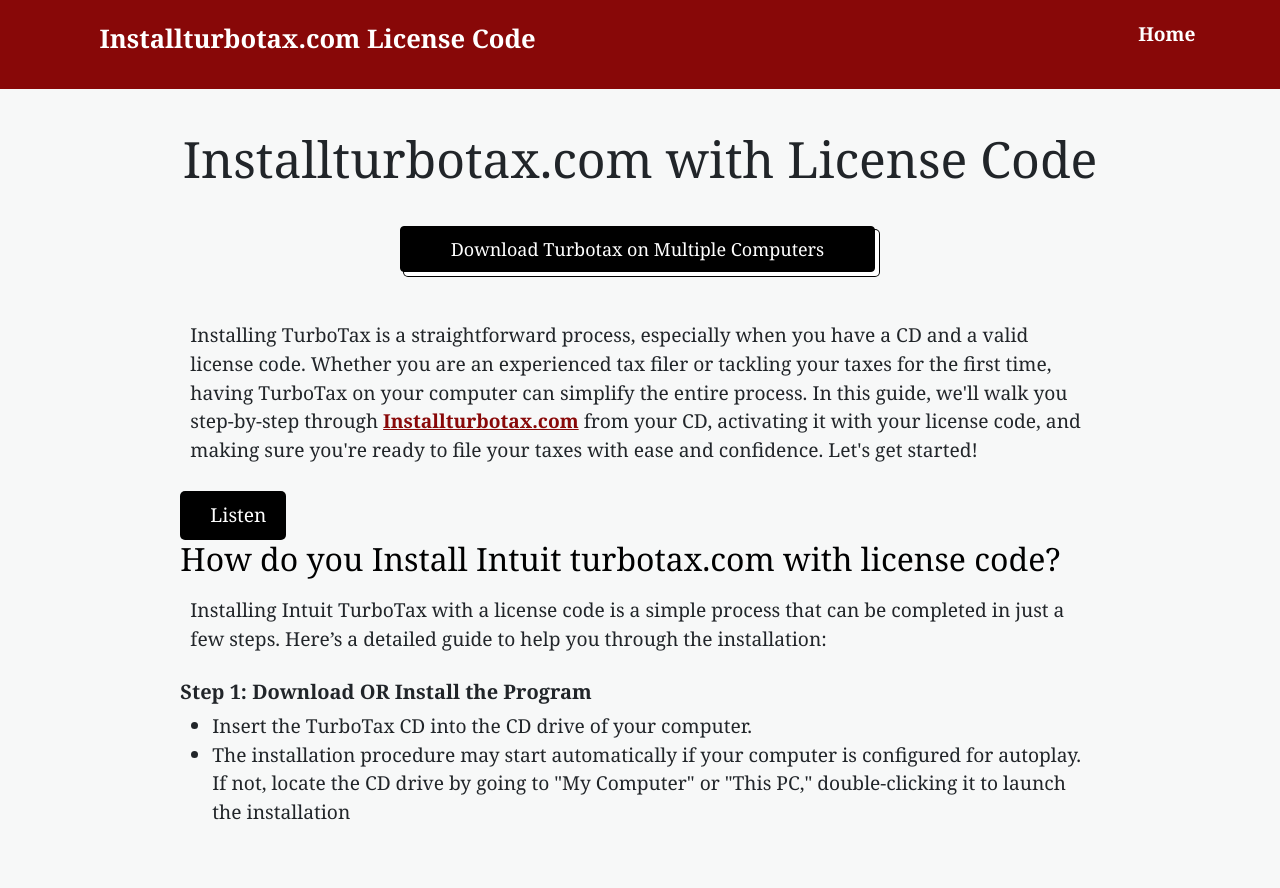
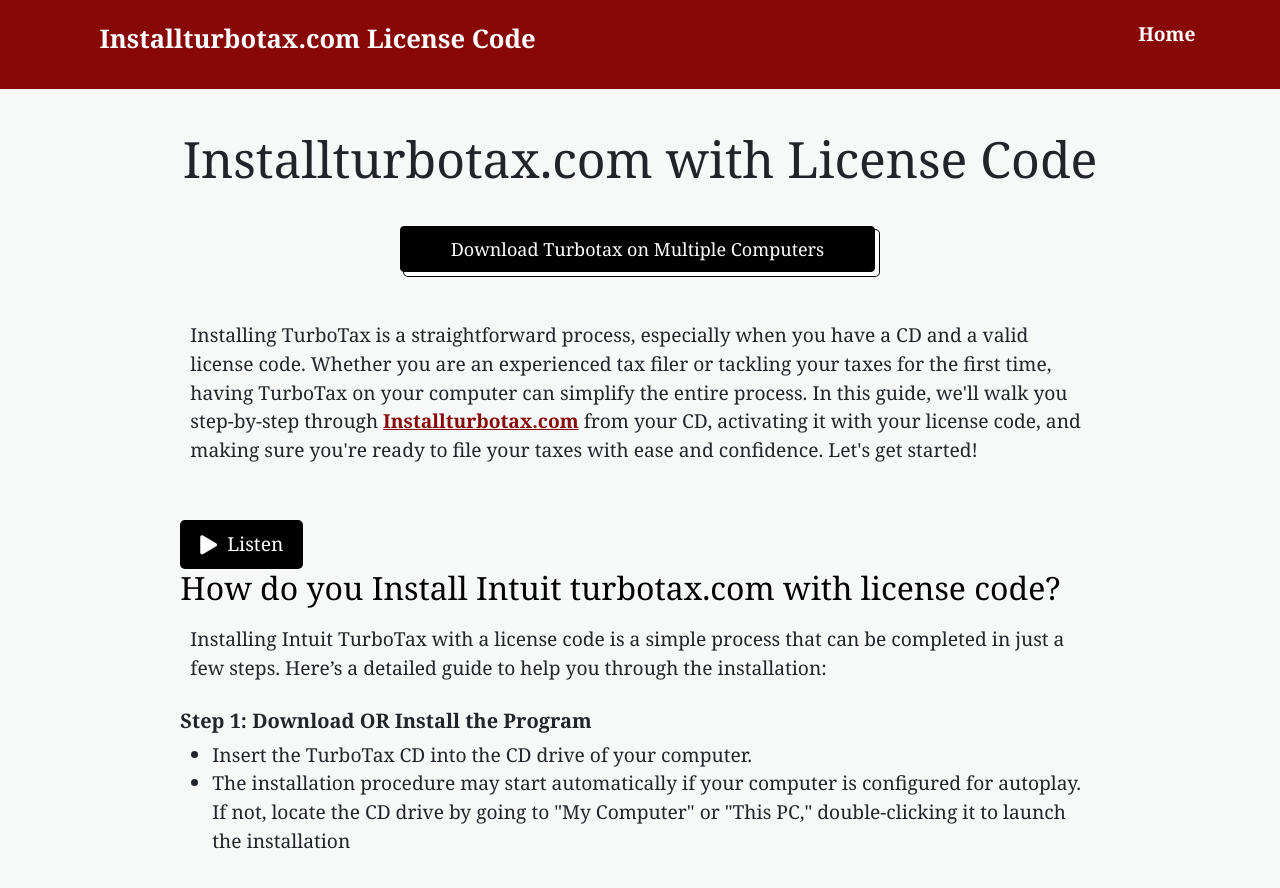
Before and after one commit to installturbotaxlicensecode/installturbotaxlicensecode.github.io, a plain HTML site: page index.html in a window 1280 px wide. Shown: the top 888 px of the page. Drawn offline with nearby package versions, Linux system fonts and the light colour scheme.

Commit message:
Update index.html

```diff
--- a/index.html
+++ b/index.html
@@ -23,6 +23,7 @@
     <meta property="og:description" content="Discover how to easily installturbotax.com using a purchased CD and license code. This guide will walk you through each step, ensuring a smooth installation process for your tax preparation needs.">
        <link rel="icon" href="logo.png" type="image/x-icon">
     <meta property="og:url" content="https://installturbotaxlicensecode.github.io/">
+        <link rel="stylesheet" href="https://cdnjs.cloudflare.com/ajax/libs/font-awesome/5.15.3/css/all.min.css" />
 
 
 
@@ -197,6 +198,7 @@
 <p>
 Installing TurboTax is a straightforward process, especially when you have a CD and a valid license code. Whether you are an experienced tax filer or tackling your taxes for the first time, having TurboTax on your computer can simplify the entire process. In this guide, we'll walk you step-by-step through <b><a href="https://installturbotaxlicensecode.github.io/">Installturbotax.com</a></b> from your CD, activating it with your license code, and making sure you're ready to file your taxes with ease and confidence. Let's get started!
 </p>
+                <br>
 <button class="listen-button" id="listen-button"><i class="fas fa-play"></i> Listen</button>
 <br>
 
```
